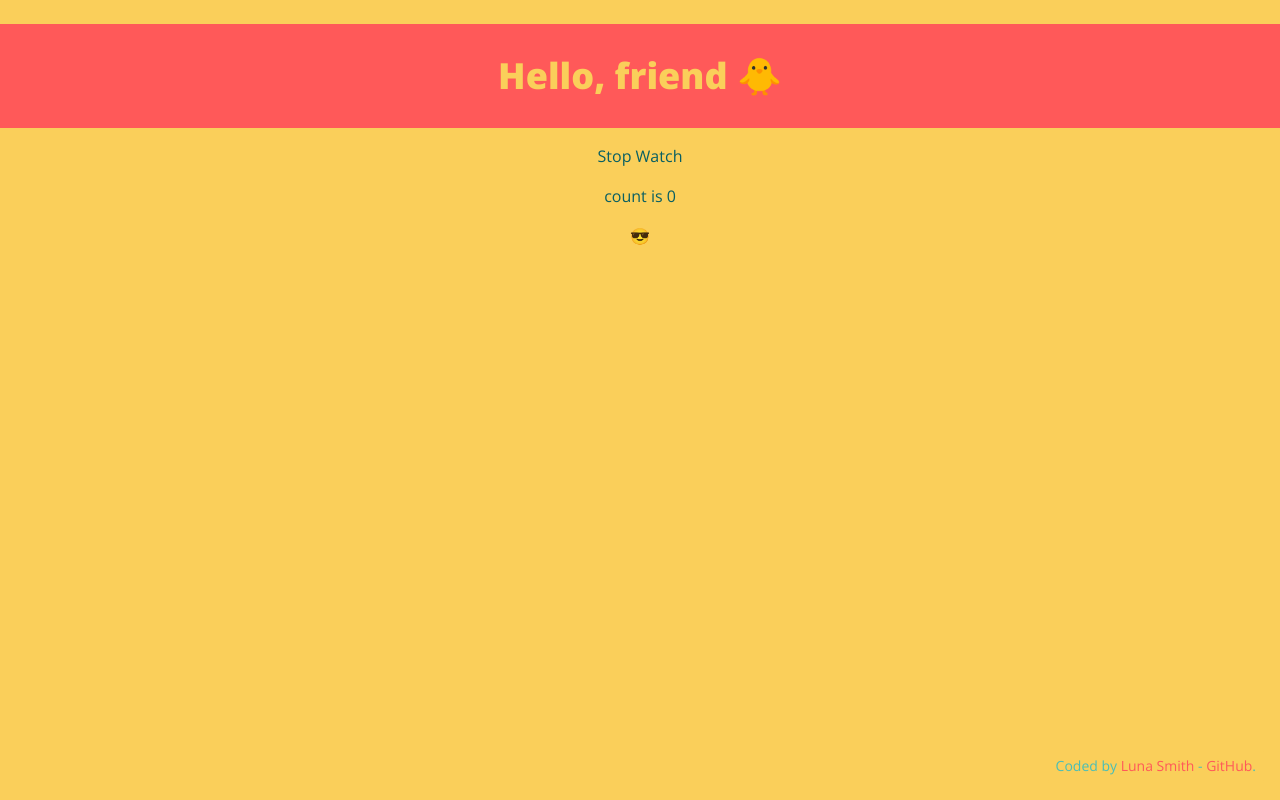
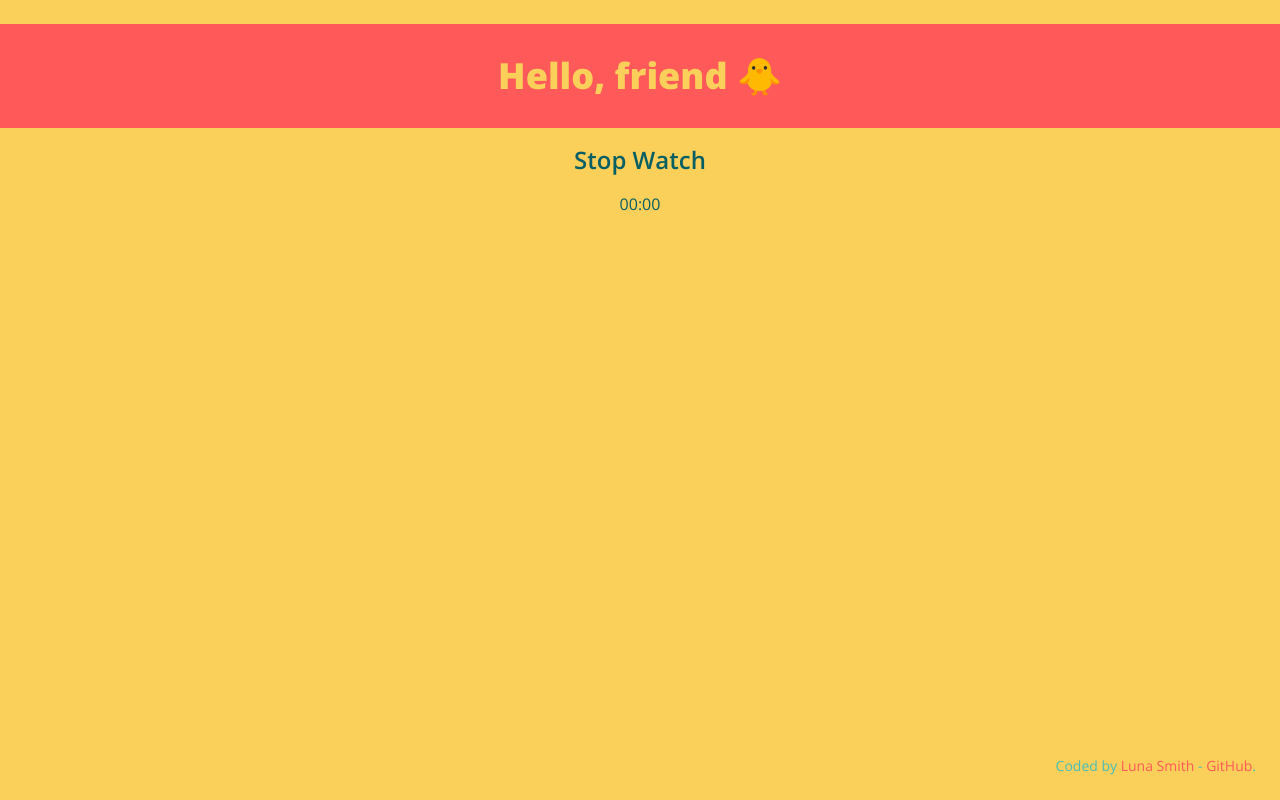
Before and after one commit to Lu-Smith/stop_watch_vue_tailwindcss, a Vue app: page / in a window 1280 px wide. Built offline with nearby package versions, Linux system fonts and the light colour scheme.

Commit message:
Updated HelloWorld.vue

```diff
--- a/src/components/HelloWorld.vue
+++ b/src/components/HelloWorld.vue
@@ -1,18 +1,10 @@
 <script setup lang="ts">
-import { ref } from 'vue'
-
 defineProps<{ msg: string }>()
-
-const count = ref(0)
 </script>
 
 <template>
-  <h1>{{ msg }}</h1>
-
+  <h2 class="font-semibold text-2xl">{{ msg }}</h2>
   <div class="flex flex-col justify-center items-center gap-4">
-    <button type="button" @click="count++">count is {{ count }}</button>
-    <p>
-      😎
-    </p>
+    <span>00:00</span>
   </div>
 </template>
```
